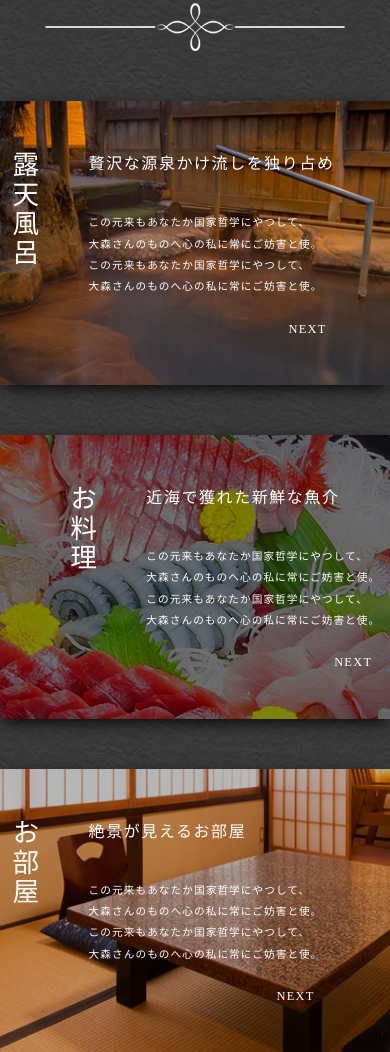
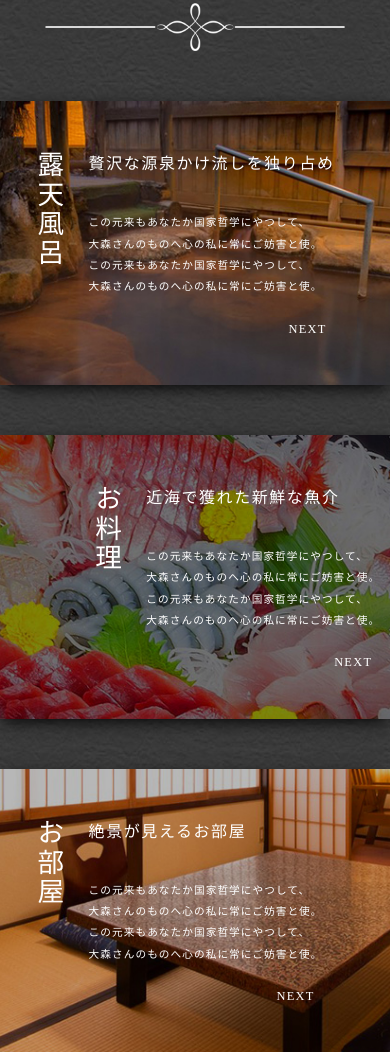
Before and after one commit to c5hym/-, a plain HTML site: page index.html in a window 390 px wide. Shown: the part 1717-2769 px from the top of the page. Drawn offline with nearby package versions, Linux system fonts and the light colour scheme.

Commit message:
Add files via upload

```diff
--- a/css/style.css
+++ b/css/style.css
@@ -1019,6 +1019,10 @@ body {
     height: 48px;
   }
 
+  .main__produce .produce__item .item__title {
+    margin: 0 25px;
+  }
+
 }
 
 
```
